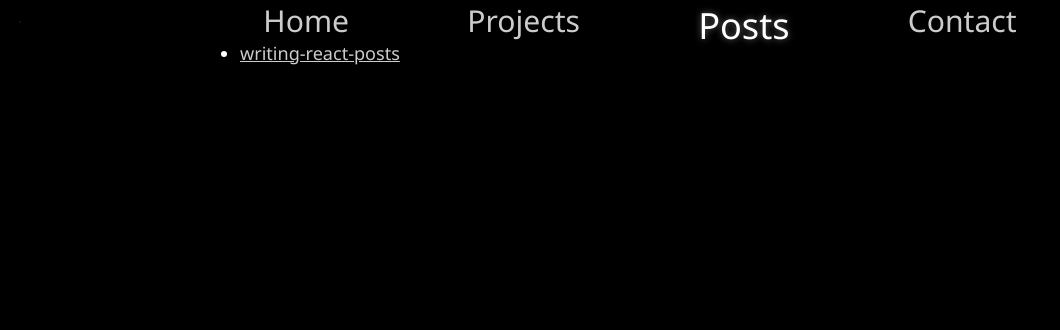
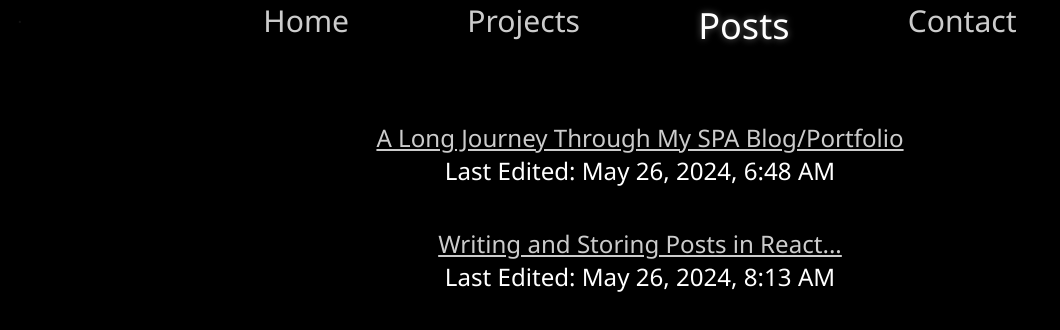
Before and after one commit to moefingers/moefingers.github.io, a React (Vite) app: page /#/Posts in a window 1280 px wide. Shown: the top 330 px of the page, without its empty margins (0-1060 px from the left). Built offline with nearby package versions, Linux system fonts and the light colour scheme.

Commit message:
formatting for posts p index page

```diff
--- a/src/assets/data/posts.json
+++ b/src/assets/data/posts.json
@@ -1,11 +1,11 @@
 {
     "posts": [
         {
-            "hide": true,
+            "hide": false,
             "connectedToProject": "moefingers.github.io",
             "path": "portfolio",
 
-            "title": "Single Page Application Portfolio Including Projects and Posts",
+            "title": "A Long Journey Through My SPA Blog/Portfolio",
             "author": "Mohammad Zuiter",
             "createdAt": "2024-05-26T01:00:00Z",
             "updatedAt": "2024-05-26T06:48:05.046Z",
--- a/src/assets/styles/contact.css
+++ b/src/assets/styles/contact.css
@@ -1,7 +1,9 @@
 div.contact-page-container ul {
     list-style-type: none;
     text-align: center;
-    margin-top: 20%;
+    position: relative;
+    top: 40%;
+    transform: translateY(-50%);
 }
 
 div.contact-page-container ul li {
--- /dev/null
+++ b/src/assets/styles/post-index.css
@@ -0,0 +1,20 @@
+div.post-index-page-container {
+    overflow-y: auto;
+    scroll-behavior: smooth;
+}
+
+div.post-index-page-container * {
+
+    font-size: calc(var(--enlargeable-font-size-factor-px) *16);
+}
+
+div.post-index-page-container > ul {
+    list-style-type: none;
+    text-align: center;
+    position: relative;
+    margin-top: 10%;
+}
+
+div.post-index-page-container > ul > li {
+    margin-bottom: 5%;
+}
--- a/src/pages/PostIndex.jsx
+++ b/src/pages/PostIndex.jsx
@@ -1,12 +1,23 @@
 import {posts} from '../assets/data/posts.json'
 
 import { Link } from 'react-router-dom'
+import {toUserTime} from '../App'
+
+import '../assets/styles/post-index.css'
+
 
 export default function PostIndex() {
+
+
     return (
-        <div className="posts-index-page-container">
+        <div className="post-index-page-container">
             <ul>
-                {posts.filter(({ hide }) => !hide).map((post) => <li key={post.path}><Link to={post.path}>{post.path}</Link></li>)}
+                {posts.filter(({ hide }) => !hide).map((post, index) =>
+                    <li key={index}>
+                        <Link to={post.path}>{post.title}</Link>
+                        <p>Last Edited: {toUserTime(post.updatedAt)}</p>
+                    </li>
+                )}
             </ul>
         </div>
     )
--- a/src/pages/PostSingle.jsx
+++ b/src/pages/PostSingle.jsx
@@ -12,9 +12,8 @@ import { Link } from 'react-router-dom'
 
 import { posts } from '../assets/data/posts.json'
 
-import "../assets/styles/posts.css"
+import "../assets/styles/post-single.css"
 
-import '../assets/styles/posts.css'
 import { parseISO } from "date-fns"
 
 export default function PostSingle() {
```
Also changed, not shown: src/assets/styles/post-single.css (renamed from src/assets/styles/posts.css).
